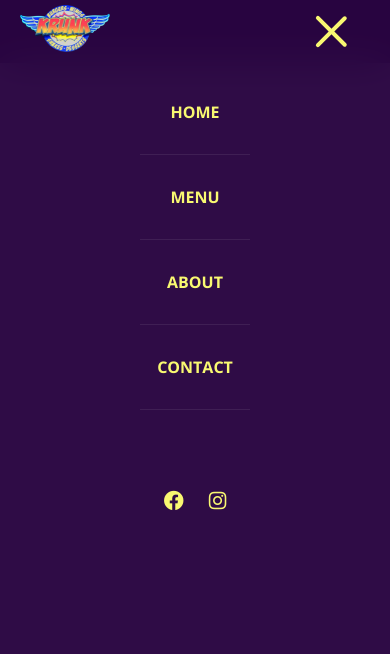
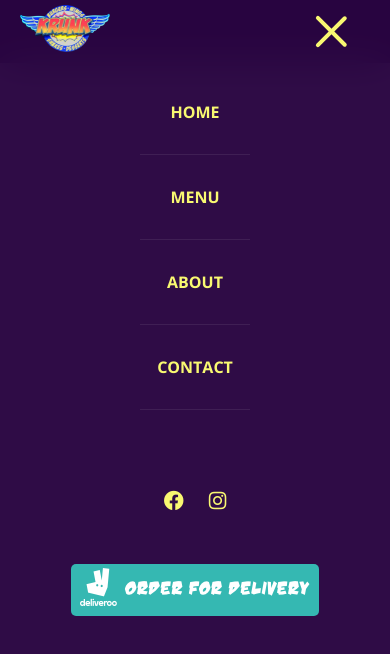
Before and after one commit to iamcstlouis/krunk-react-rebuild-2020, a React (Create React App) app: page / in a window 390 px wide. Both pictures are taken after a click on the element 350 px from the left and 31 px from the top of the page. Shown: the top 654 px of the page. Built offline with nearby package versions, Linux system fonts and the light colour scheme.

Commit message:
Adds DeliverooWidget to mobile menu

```diff
--- /dev/null
+++ b/src/components/DeliverooWidget/index.js
@@ -0,0 +1,22 @@
+import React from 'react'
+
+import deliverooWidgetImage from '../../images/global/deliveroo-widget.png'
+
+import './style.scss'
+
+const DeliverooWidget = () => {
+    return (
+        <div className='deliveroo-widget'>
+            <a
+                href='https://deliveroo.co.uk/menu/london/croydon/krunk?day=today&postcode=SE256NX&time=ASAP'
+                target='_blank'
+            >
+                <div className='deliveroo-widget__content-wrapper'>
+                    <img src={deliverooWidgetImage} alt='Deliveroo Widget' />
+                </div>
+            </a>
+        </div>
+    )
+}
+
+export default DeliverooWidget
--- /dev/null
+++ b/src/components/DeliverooWidget/style.scss
@@ -0,0 +1,16 @@
+.deliveroo-widget {
+    background-color: #35b8b2;
+    width: 24.8rem;
+    height: 5.2rem;
+    border-bottom-left-radius: 5px;
+    border-bottom-right-radius: 5px;
+    display: flex;
+    align-items: center;
+    justify-content: center;
+    transition: all 1s;
+    cursor: pointer;
+
+    &:hover {
+        background-color: rgb(39, 145, 139);
+    }
+}
--- a/src/components/Header/Navigation/index.js
+++ b/src/components/Header/Navigation/index.js
@@ -3,6 +3,7 @@ import { Link, NavLink } from 'react-router-dom'
 import { Container } from 'react-bootstrap'
 
 import logo from '../../../images/global/krunk-burgers-logo.png'
+import DeliverooWidget from '../../DeliverooWidget'
 
 import './styles.scss'
 
@@ -54,7 +55,7 @@ const Navigation = () => {
                             </a>
                         </div>
 
-                        {/* <DeliverooWidget /> */}
+                        <DeliverooWidget />
                     </div>
 
                     {/* <!-- Desktop Links-- > */}
```
